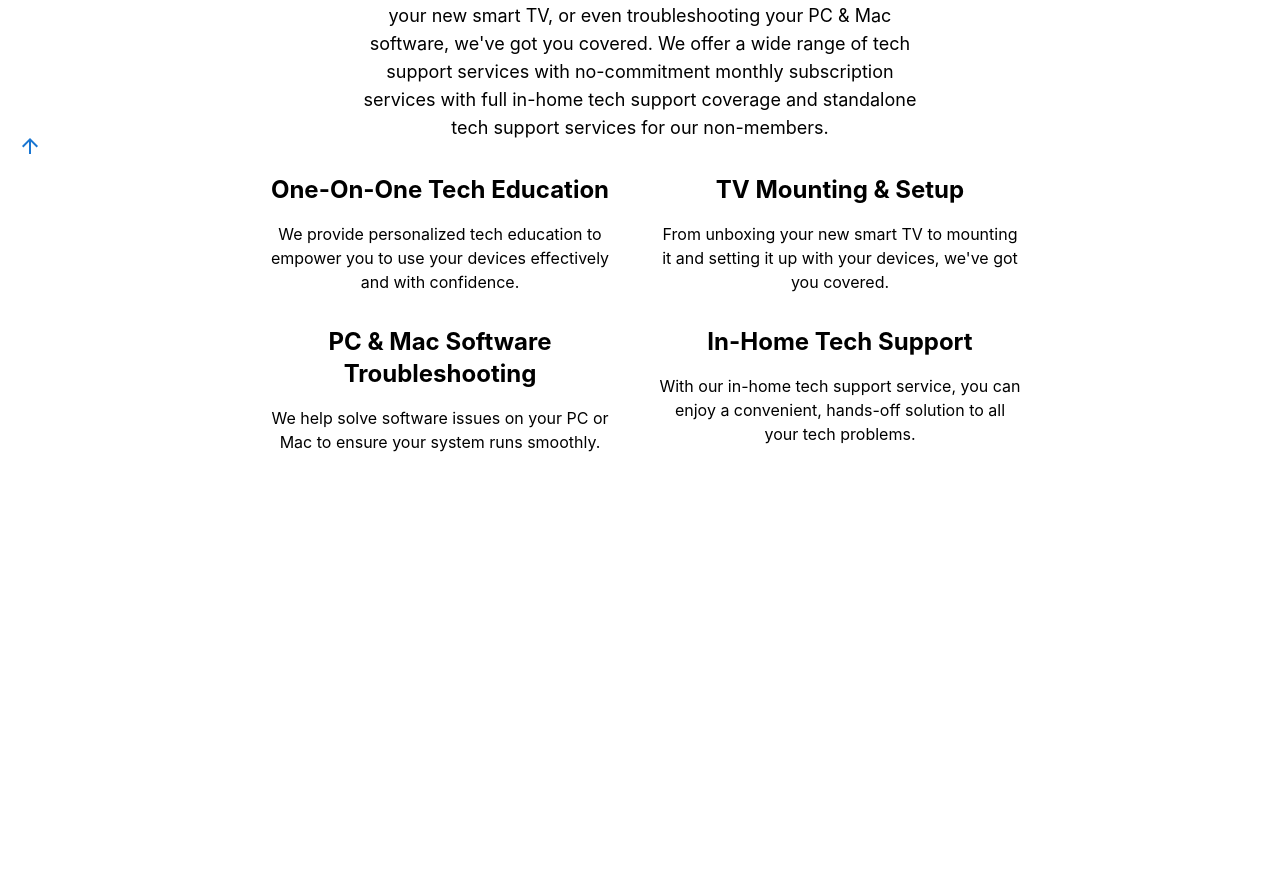
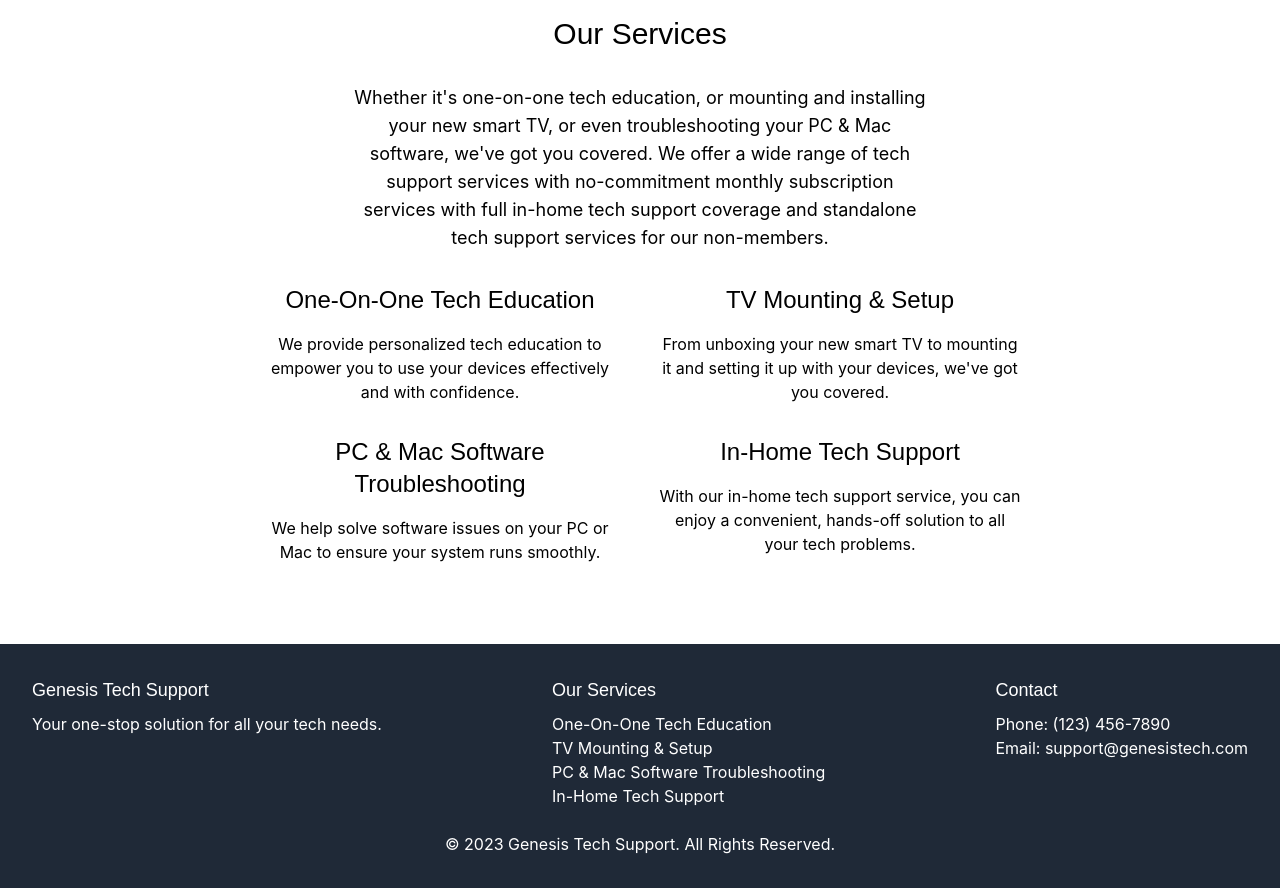
Before and after one commit to MonkeyCrumbs999/Genesis-Tech-Support, a React (Create React App) app: page / in a window 1280 px wide. Shown: the part 624-1512 px from the top of the page. Before the commit the page ends 1118 px from the top, so only its background shows below. Built offline with nearby package versions, Linux system fonts and the light colour scheme.

Commit message:
Added footer

```diff
--- a/src/App.js
+++ b/src/App.js
@@ -11,6 +11,8 @@ import ScrollProgressBar from "./components/ScrollProgressBar";
 import MobileSidebar from "./components/MobileSidebar";
 import Register from "./components/Register";
 import RegistrationSuccess from "./components/RegistrationSuccess";
+import Footer from "./components/Footer";
+import "./App.css";
 
 function App() {
   const [isOpen, setIsOpen] = useState(false);
@@ -47,6 +49,7 @@ function App() {
         <Route path="/register" element={<Register />} />
         <Route path="/registration-success" element={<RegistrationSuccess />} />
       </Routes>
+      <Footer />
     </Router>
   );
 }
--- a/src/components/Appointment.js
+++ b/src/components/Appointment.js
@@ -1,6 +1,5 @@
 import React, { useEffect, useState } from "react";
 import CircularProgress from "@mui/material/CircularProgress";
-import ScrollTopArrow from "../components/ScrollTopArrow";
 import { MotionMain, fadeIn } from "./animations/sharedAnimations";
 
 function Appointment() {
@@ -15,16 +14,9 @@ function Appointment() {
   }, []);
 
   return (
-    <MotionMain
-      variants={fadeIn}
-      initial="hidden"
-      animate="visible"
-      className="p-4 pt-24">
-      {" "}
-      {/* Adjusted padding-top to 24 */}
-      <h2 className="text-2xl font-bold text-center mb-4">
-        Schedule an Appointment
-      </h2>
+    <MotionMain variants={fadeIn} initial="hidden" animate="visible">
+      <main className="py-28 p-4">
+        <h2 className="text-4xl text-center mb-4">Schedule an Appointment</h2>
         <p className="text-center mb-4">
           Use the booking interface provided by Square below to schedule your
           appointment. Click 'Sign In' if you already have a Square account.
@@ -50,7 +42,7 @@ function Appointment() {
             onLoad={() => setLoading(false)}
           />
         </div>
-      <ScrollTopArrow />
+      </main>
     </MotionMain>
   );
 }
--- /dev/null
+++ b/src/components/Footer.js
@@ -0,0 +1,36 @@
+function Footer() {
+  return (
+    <footer className="bg-gray-800 text-white mt-10 p-5 sm:p-8">
+      <div className="container mx-auto flex flex-col sm:flex-row justify-between">
+        <div className="mb-5 sm:mb-0">
+          <h3 className="text-lg mb-2">Genesis Tech Support</h3>
+          <p>Your one-stop solution for all your tech needs.</p>
+        </div>
+        <div className="mb-5 sm:mb-0">
+          <h3 className="text-lg mb-2">Our Services</h3>
+          <ul>
+            <li>One-On-One Tech Education</li>
+            <li>TV Mounting & Setup</li>
+            <li>PC & Mac Software Troubleshooting</li>
+            <li>In-Home Tech Support</li>
+          </ul>
+        </div>
+        <div>
+          <h3 className="text-lg mb-2">Contact</h3>
+          <ul>
+            <li>Phone: (123) 456-7890</li>
+            <li>Email: support@genesistech.com</li>
+          </ul>
+        </div>
+      </div>
+      <div className="text-center mt-6">
+        <p>
+          &copy; {new Date().getFullYear()} Genesis Tech Support. All Rights
+          Reserved.
+        </p>
+      </div>
+    </footer>
+  );
+}
+
+export default Footer;
--- a/src/components/Home.js
+++ b/src/components/Home.js
@@ -1,9 +1,9 @@
 import React from "react";
 import { Link as RouterLink } from "react-router-dom";
 import HeroImage from "../assets/img/hero.png";
-import ScrollTopArrow from "../components/ScrollTopArrow";
 import { MotionMain } from "./animations/sharedAnimations";
 import { motion } from "framer-motion";
+import Footer from "../components/Footer";
 
 export const fadeIn = {
   hidden: { opacity: 0 },
@@ -15,8 +15,9 @@ const MotionLink = motion(RouterLink);
 function Home() {
   return (
     <MotionMain variants={fadeIn} initial="hidden" animate="visible">
+      <main>
         <section
-        className="relative flex items-center justify-center bg-center pt-32 pb-12 drop-shadow-md shadow-inset-bottom sm:bg-right"
+          className="relative flex items-center justify-center bg-center pt-56 pb-36 drop-shadow-md shadow-inset-bottom sm:bg-right h-[450px] md:h-[550px] lg:h-[600px]"
           style={{
             backgroundImage: `url(${HeroImage})`,
           }}>
@@ -24,7 +25,7 @@ function Home() {
             <h1 className="text-5xl md:text-6xl mb-6 drop-shadow-md font-aoboshi">
               genesis
             </h1>
-          <h2 className="text-4xl mb-4 font-bold drop-shadow-md">
+            <h2 className="text-4xl mb-4  drop-shadow-md">
               Tech Install/Support
             </h2>
             <p className="text-xl md:text-2xl font-light mb-8 drop-shadow-2xl">
@@ -35,43 +36,43 @@ function Home() {
               whileHover={{ scale: 1.2 }}
               transition={{ type: "spring", stiffness: 500, damping: 20 }}
               className="inline-block py-4 px-8 text-xl bg-genesis-orange text-white font-bold rounded-full transition-colors duration-300 hover:bg-orange-700 drop-shadow-md"
-            to="/subscription">
-            Subscribe Now
+              to="/appointment">
+              Schedule Now
             </MotionLink>
           </div>
         </section>
         <section className="bg-white py-10">
           <div className="container mx-auto px-8">
-          <h2 className="text-3xl font-bold text-center mb-8">Our Services</h2>
+            <h2 className="text-3xl font-oswald text-center mb-8">
+              Our Services
+            </h2>
             <div className="max-w-xl mx-auto">
               <p className="text-lg text-center mb-8">
-              Whether it's one-on-one tech education, or mounting and installing
-              your new smart TV, or even troubleshooting your PC & Mac software,
-              we've got you covered. We offer a wide range of tech support
-              services with no-commitment monthly subscription services with
-              full in-home tech support coverage and standalone tech support
-              services for our non-members.
+                Whether it's one-on-one tech education, or mounting and
+                installing your new smart TV, or even troubleshooting your PC &
+                Mac software, we've got you covered. We offer a wide range of
+                tech support services with no-commitment monthly subscription
+                services with full in-home tech support coverage and standalone
+                tech support services for our non-members.
               </p>
             </div>
             <div className="grid grid-cols-1 md:grid-cols-2 gap-8 max-w-3xl mx-auto">
               <div className="text-center">
-              <h3 className="text-2xl mb-4 font-bold">
-                One-On-One Tech Education
-              </h3>
+                <h3 className="text-2xl mb-4 ">One-On-One Tech Education</h3>
                 <p>
                   We provide personalized tech education to empower you to use
                   your devices effectively and with confidence.
                 </p>
               </div>
               <div className="text-center">
-              <h3 className="text-2xl mb-4 font-bold">TV Mounting & Setup</h3>
+                <h3 className="text-2xl mb-4 ">TV Mounting & Setup</h3>
                 <p>
-                From unboxing your new smart TV to mounting it and setting it up
-                with your devices, we've got you covered.
+                  From unboxing your new smart TV to mounting it and setting it
+                  up with your devices, we've got you covered.
                 </p>
               </div>
               <div className="text-center">
-              <h3 className="text-2xl mb-4 font-bold">
+                <h3 className="text-2xl mb-4 ">
                   PC & Mac Software Troubleshooting
                 </h3>
                 <p>
@@ -80,7 +81,7 @@ function Home() {
                 </p>
               </div>
               <div className="text-center">
-              <h3 className="text-2xl mb-4 font-bold">In-Home Tech Support</h3>
+                <h3 className="text-2xl mb-4 ">In-Home Tech Support</h3>
                 <p>
                   With our in-home tech support service, you can enjoy a
                   convenient, hands-off solution to all your tech problems.
@@ -89,7 +90,7 @@ function Home() {
             </div>
           </div>
         </section>
-      <ScrollTopArrow /> {/* Use the new ScrollTopArrow component */}
+      </main>
     </MotionMain>
   );
 }
--- a/src/components/ScrollTopArrow.js
+++ /dev/null
@@ -1,25 +0,0 @@
-import React from "react";
-import IconButton from "@mui/material/IconButton";
-import ArrowUpwardIcon from "@mui/icons-material/ArrowUpward";
-
-const ScrollTopArrow = () => {
-  const scrollToTop = () => {
-    window.scrollTo({ top: 0, behavior: "smooth" });
-  };
-
-  return (
-    <IconButton
-      onClick={scrollToTop}
-      style={{
-        position: "fixed",
-        bottom: "10px",
-        left: "10px", // change this from right to left
-      }}
-      color="primary"
-      aria-label="scroll to top">
-      <ArrowUpwardIcon />
-    </IconButton>
-  );
-};
-
-export default ScrollTopArrow;
--- a/src/components/Services.js
+++ b/src/components/Services.js
@@ -1,15 +1,16 @@
 // Services.js
 import React from "react";
-import ScrollTopArrow from "../components/ScrollTopArrow";
 import ServiceCard from "../components/ServiceCard";
 import { fadeIn, MotionMain } from "./animations/sharedAnimations";
 
 function Services() {
   return (
     <MotionMain variants={fadeIn} initial="hidden" animate="visible">
-      <main className="bg-white py-20">
+      <main className="py-20">
         <div className="container mx-auto px-8 py-10">
-          <h1 className="text-4xl font-bold text-center mb-8">Our Services</h1>
+          <h1 className="text-4xl text-center mb-8 font-oswald">
+            Our Services
+          </h1>
           <div className="grid grid-cols-1 md:grid-cols-2 gap-8 max-w-3xl mx-auto">
             <ServiceCard
               title="One-On-One Tech Education"
@@ -33,7 +34,6 @@ function Services() {
             />
           </div>
         </div>
-        <ScrollTopArrow /> {/* Use the new ScrollTopArrow component */}
       </main>
     </MotionMain>
   );
--- a/src/components/Subscription.js
+++ b/src/components/Subscription.js
@@ -1,6 +1,5 @@
 import React from "react";
 import { MotionMain, fadeIn } from "./animations/sharedAnimations"; // Adjust the path if necessary
-import ScrollTopArrow from "../components/ScrollTopArrow";
 
 function Subscription() {
   return (
@@ -41,7 +40,6 @@ function Subscription() {
           </div>
         </div>
       </div>
-      <ScrollTopArrow /> {/* Use the arrow component here */}
     </MotionMain>
   );
 }
--- a/src/index.css
+++ b/src/index.css
@@ -7,6 +7,12 @@
   font-family: "Aoboshi One";
   src: local("Aoboshi One"),
     url("./assets/fonts/AoboshiOne-Regular.ttf") format("opentype");
+}
+
+@font-face {
+  font-family: "Oswald";
+  src: url("https://fonts.googleapis.com/css2?family=Oswald:wght@500&display=swap"),
+    format("opentype");
 }
 
 body {
@@ -22,3 +28,8 @@ code {
   font-family: source-code-pro, Menlo, Monaco, Consolas, "Courier New",
     monospace;
 }
+
+h2,
+h3 {
+  @apply font-oswald;
+}
```
Also changed, not shown: src/components/ContactUs.js (+7 -10 lines), src/components/Login.js (+22 -7 lines), src/components/Register.js (+10 -7 lines). Lines whose indentation alone changed are shown as unchanged.
